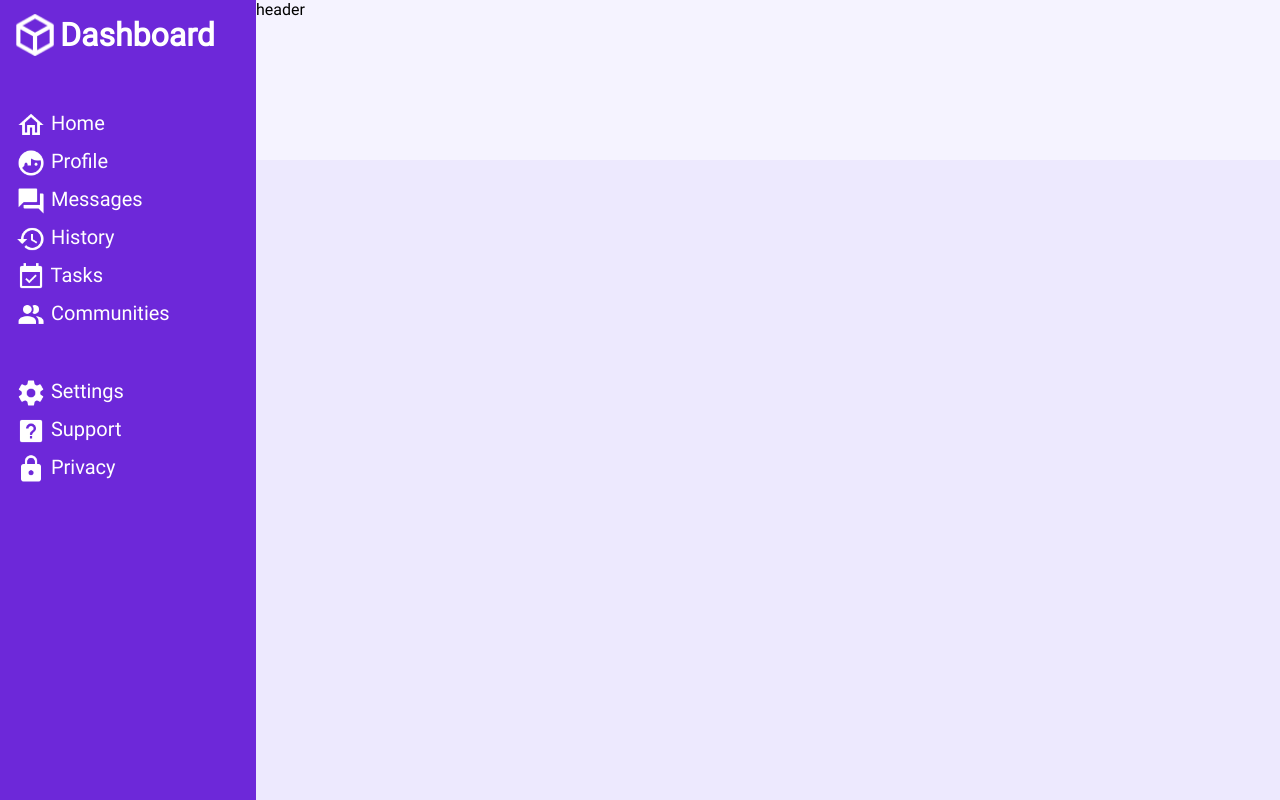
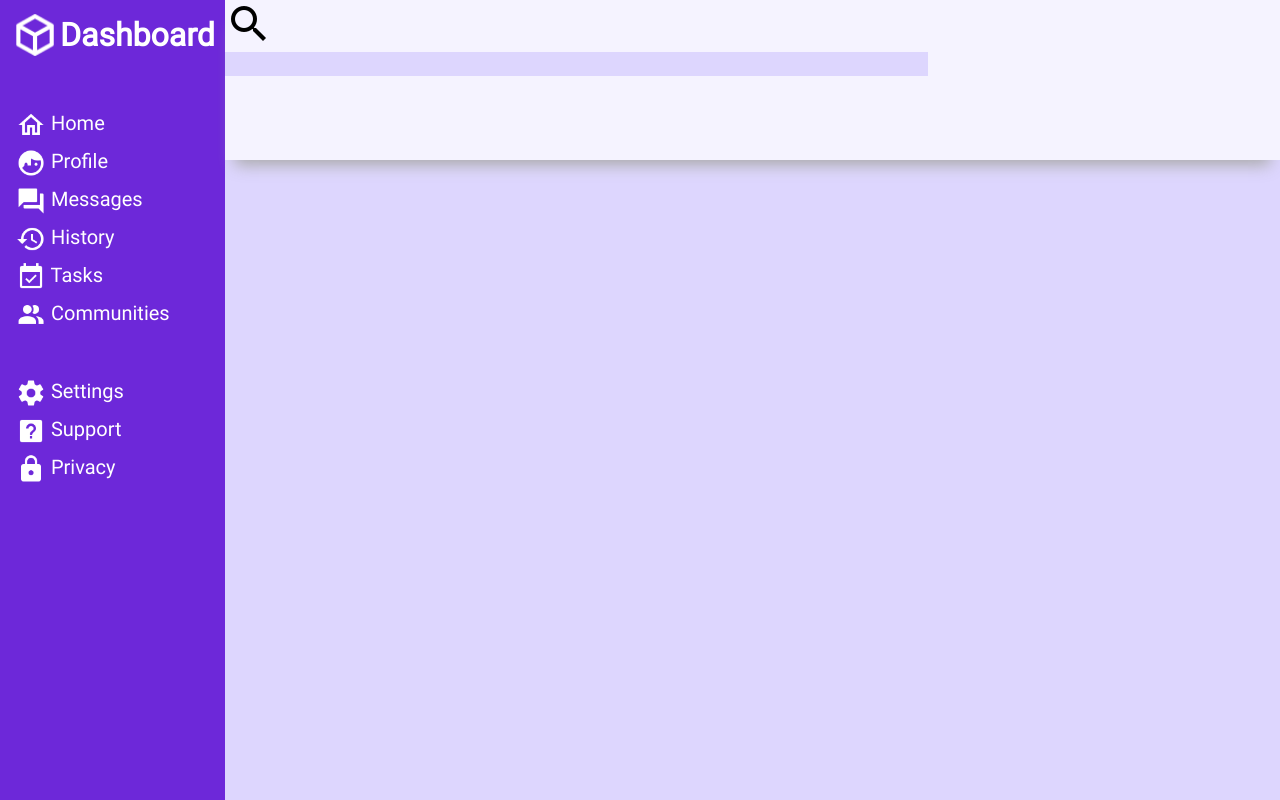
Before and after one commit to NexyusNex/Admin-Dashboard, a plain HTML site: page index.html in a window 1280 px wide. Drawn offline with Linux system fonts and the light colour scheme.

Commit message:
Added grid header layout and a search bar

```diff
--- a/index.html
+++ b/index.html
@@ -37,7 +37,13 @@
                     Privacy</li>
             </ul>
         </div>
-        <div class="header">header</div>
+        <div class="header">
+
+            <form action="GET">
+                <img src="./Images/magnify.png" alt="search">
+                <input type="text" name="search" id="search">
+            </form>
+        </div>
         <div class="main-content"></div>
     </div>
 </body>
--- a/style.css
+++ b/style.css
@@ -11,7 +11,7 @@
 
 .container{
     display: grid;
-    grid-template-columns: 1fr 4fr;
+    grid-template-columns: 1fr 5fr;
     grid-template-rows: 20%;
     width: 100vw;
     height: 100vh;
@@ -53,8 +53,20 @@
 
 .header{
     background-color: #f5f3ff;
+    display: grid;
+    grid-template-columns: 4fr 2fr;
+    grid-template-rows:1fr 1fr;
+    box-shadow: 0px 15px 15px -10px #aaaaaa;
+    position: relative;
+}
+
+#search{
+    width: 100%;
+    height: 24px;
+    border: none;
+    background-color: #ddd6fe;
 }
 
 .main-content{
-    background-color: #ede9fe;
+    background-color: #ddd6fe;
 }
```
Also changed, not shown: Images/magnify.png (added).
